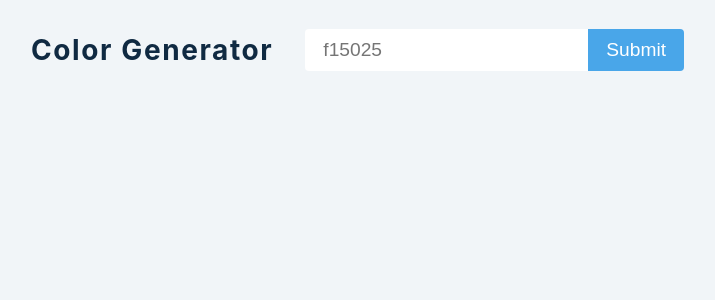
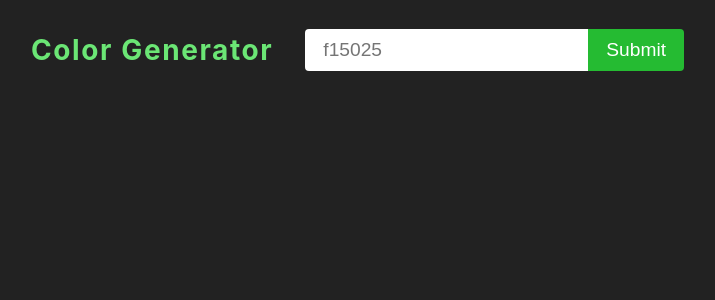
Before and after one commit to richardsavala/react-color-generator, a React (Create React App) app: page / in a window 1280 px wide. Shown: the top 300 px of the page, without its empty margins (1-716 px from the left). Built offline with nearby package versions, Linux system fonts and the light colour scheme.

Commit message:
Add files via upload
in index.css changed background color to black and text/button color green
in App.js added hexColor to SingleColor return
in SingleColor.js added variable hexValue, <p>'s, and added if statement to article to evaluate text/background contrast

```diff
--- a/src/App.js
+++ b/src/App.js
@@ -37,8 +37,15 @@ function App() {
 
       <section className="colors">
         {list.map((color, index) => {
-          console.log(color);
-          return <SingleColor key={index} {...color} index={index} />;
+          const hex = color.hex;
+          return (
+            <SingleColor
+              key={index}
+              {...color}
+              index={index}
+              hexColor={color.hex}
+            />
+          );
         })}
       </section>
     </>
--- a/src/SingleColor.js
+++ b/src/SingleColor.js
@@ -1,12 +1,20 @@
 import React, { useState, useEffect } from "react";
 import rgbToHex from "./utils";
 
-const SingleColor = ({ rgb, weight, index }) => {
+const SingleColor = ({ rgb, weight, index, hexColor }) => {
+  console.log(hexColor);
   const [alert, setAlert] = useState(false);
   const bcg = rgb.join(",");
+  const hex = rgbToHex(...rgb);
+  const hexValue = `#${hexColor}`;
+
   return (
-    <article className={`color`} style={{ backgroundColor: `rgb(${bcg})` }}>
-      {" "}
+    <article
+      className={`color ${index > 10 && "color-light"}`}
+      style={{ backgroundColor: `rgb(${bcg})` }}
+    >
+      <p className="percent">{weight}%</p>
+      <p className="color-value">{hexValue}</p>
     </article>
   );
 };
--- a/src/index.css
+++ b/src/index.css
@@ -44,6 +44,8 @@ Variables
     --max-width: 1170px;
     --fixed-width: 620px;
 }
+
+
 /*
 ===============
 Global Styles
@@ -57,20 +59,23 @@ Global Styles
     padding: 0;
     box-sizing: border-box;
 }
+
 body {
-  font-family: -apple-system, BlinkMacSystemFont, 'Segoe UI', Roboto, Oxygen,
-    Ubuntu, Cantarell, 'Open Sans', 'Helvetica Neue', sans-serif;
-  background: var(--clr-grey-10);
-  color: var(--clr-grey-1);
+    font-family: -apple-system, BlinkMacSystemFont, 'Segoe UI', Roboto, Oxygen, Ubuntu, Cantarell, 'Open Sans', 'Helvetica Neue', sans-serif;
+    background: var(--clr-black);
+    color: var(--clr-green-light);
     line-height: 1.5;
     font-size: 0.875rem;
 }
+
 ul {
     list-style-type: none;
 }
+
 a {
     text-decoration: none;
 }
+
 h1,
 h2,
 h3,
@@ -80,22 +85,28 @@ h4 {
     line-height: 1.25;
     margin-bottom: 0.75rem;
 }
+
 h1 {
     font-size: 3rem;
 }
+
 h2 {
     font-size: 2rem;
 }
+
 h3 {
     font-size: 1.25rem;
 }
+
 h4 {
     font-size: 0.875rem;
 }
+
 p {
     margin-bottom: 1.25rem;
     color: var(--clr-grey-5);
 }
+
 @media screen and (min-width: 800px) {
     h1 {
         font-size: 4rem;
@@ -119,9 +130,13 @@ p {
         line-height: 1;
     }
 }
+
+
 /*  global classes */
 
+
 /* section */
+
 .section {
     width: 90vw;
     margin: 0 auto;
@@ -133,6 +148,7 @@ p {
         width: 95vw;
     }
 }
+
 
 /*
 ===============
@@ -147,6 +163,7 @@ Color Generator
     height: 100px;
     padding-left: 2rem;
 }
+
 .container h3 {
     margin-bottom: 0;
     margin-right: 2rem;
@@ -159,8 +176,9 @@ input {
     border-top-left-radius: var(--radius);
     border-bottom-left-radius: var(--radius);
 }
+
 .btn {
-  background: var(--clr-primary-5);
+    background: var(--clr-green-dark);
     padding: 0.5rem 1rem;
     font-size: 1.2rem;
     border-color: transparent;
@@ -170,6 +188,7 @@ input {
     color: var(--clr-white);
     cursor: pointer;
 }
+
 @media screen and (max-width: 576px) {
     .container h3 {
         font-size: 1rem;
@@ -179,32 +198,39 @@ input {
         font-size: 0.85rem;
     }
 }
+
 input.error {
     border: 2px solid var(--clr-red-dark);
 }
+
 .colors {
     min-height: calc(100vh - 100px);
     display: grid;
     grid-template-columns: repeat(auto-fit, minmax(223.33px, 1fr));
     grid-template-rows: repeat(auto-fit, minmax(96px, 1fr));
 }
+
 .color {
     padding: 1rem 2rem;
     cursor: pointer;
     font-size: 1rem;
     text-transform: none;
 }
+
 .percent-value {
     margin-bottom: 0;
     color: var(--clr-grey-1);
 }
+
 .color-value {
     color: var(--clr-grey-1);
     margin-bottom: 0;
 }
+
 .color-light .color-value {
     color: var(--clr-white);
 }
+
 .color-light .percent-value {
     color: var(--clr-white);
 }
```
Lines whose indentation alone changed are shown as unchanged.
